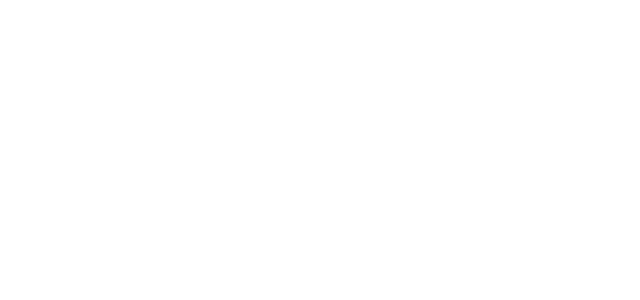
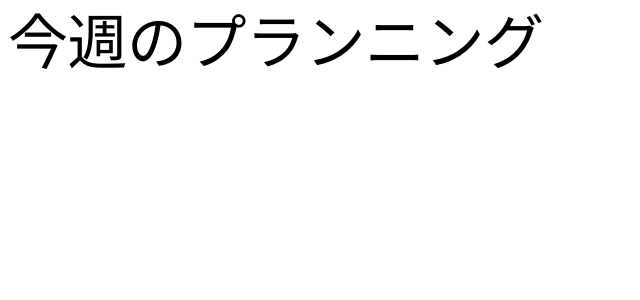
Before and after one commit to Kota049/ReactTraining1, a React (Vite) app in the folder app/: page / in a window 1280 px wide. Shown: the top 300 px of the page, without its empty margins (0-640 px from the left). Built offline with nearby package versions, Linux system fonts and the light colour scheme.

Commit message:
import title in App

```diff
--- a/app/src/App.tsx
+++ b/app/src/App.tsx
@@ -1,9 +1,11 @@
-import { useState } from 'react';
+import Title from './components/Title';
 
 function App() {
-  const [count, setCount] = useState(0);
-
-  return <div className="App"></div>;
+  return (
+    <div className="App">
+      <Title />
+    </div>
+  );
 }
 
 export default App;
```
